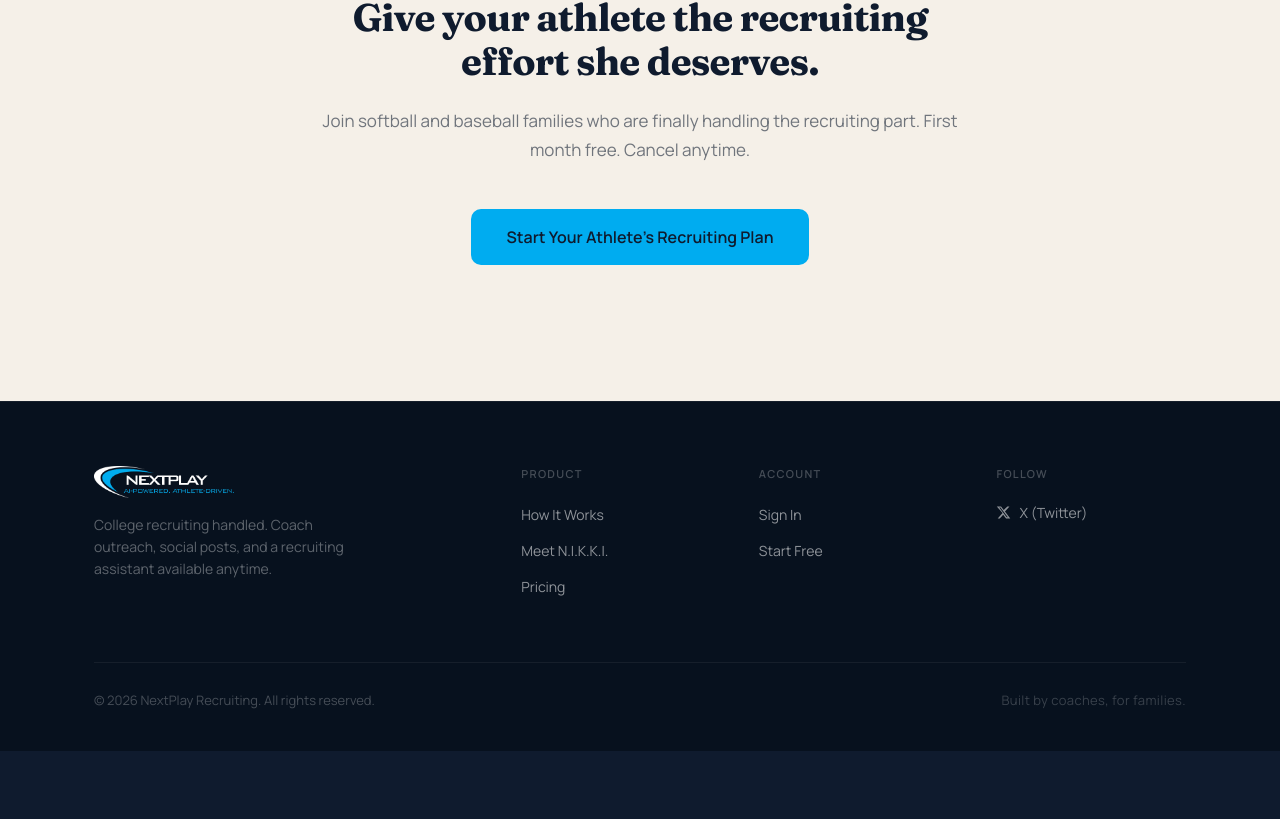
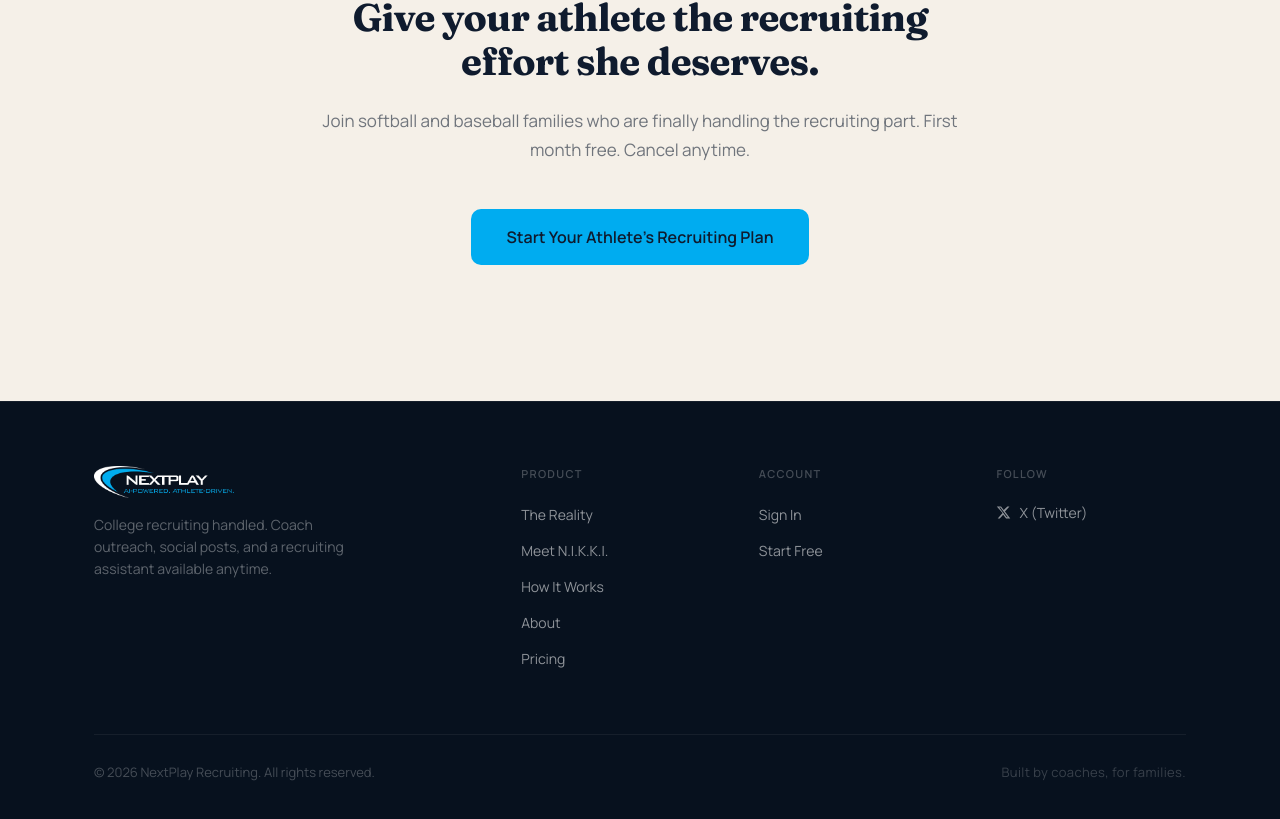
Before and after one commit to dmvdreamtech/nextplaystars-landing, a Next.js app: page / in a window 1280 px wide. Shown: the part 6421-7240 px from the top of the page. Before the commit the page ends 7172 px from the top, so only its background shows below. Built offline with nearby package versions, Linux system fonts and the light colour scheme.

Commit message:
Update footer Product links to match nav section order

```diff
--- a/src/components/ui/Footer.tsx
+++ b/src/components/ui/Footer.tsx
@@ -3,8 +3,10 @@ import Image from "next/image";
 const APP_URL = "https://www.nextplayrecruiting.app";
 
 const PRODUCT_LINKS = [
+  { label: "The Reality", href: "#reality" },
+  { label: "Meet N.I.K.K.I.", href: "#nikki" },
   { label: "How It Works", href: "#how" },
-  { label: "Meet N.I.K.K.I.", href: "#nikki" },
+  { label: "About", href: "#founder" },
   { label: "Pricing", href: "#pricing" },
 ];
 
```
